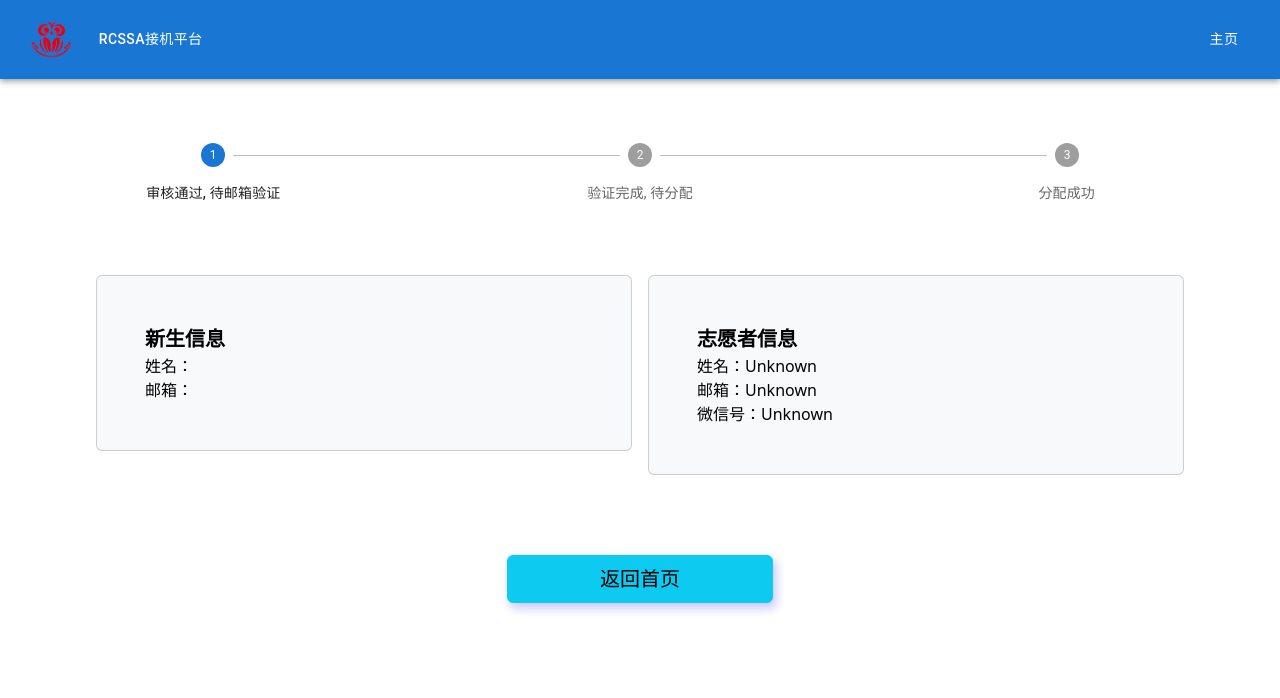
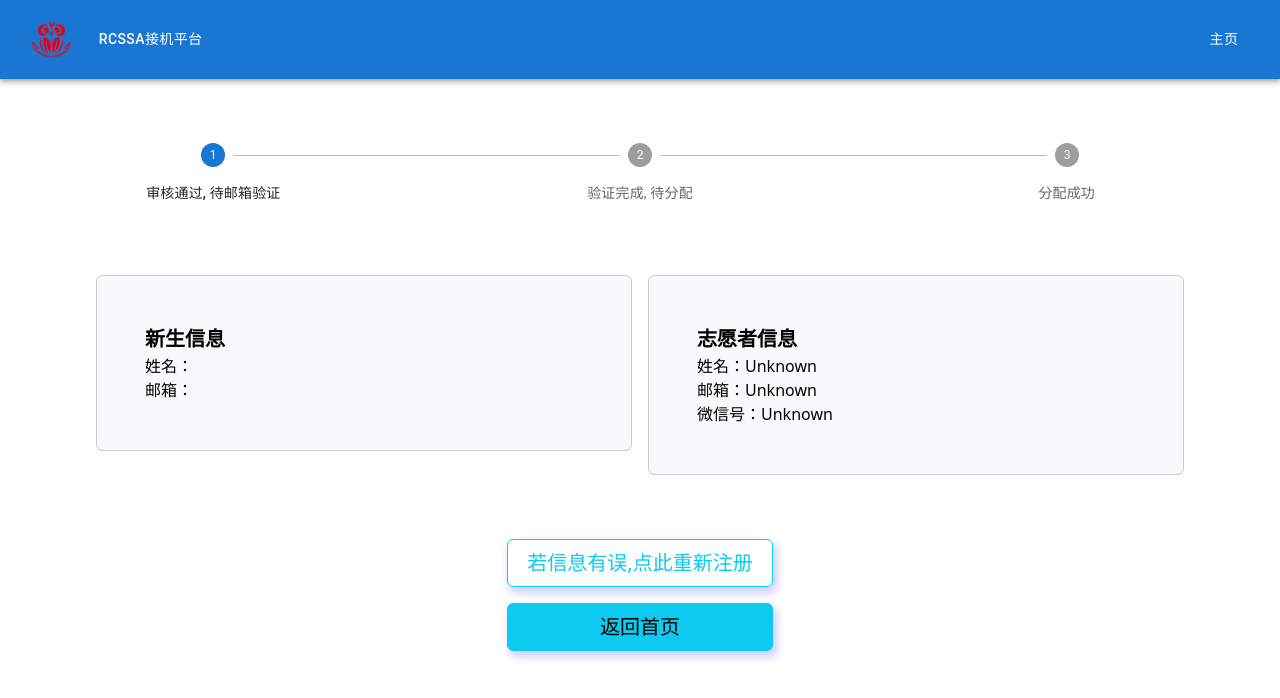
Before and after one commit to RCSSA/Freshmen-Airport-Pickup-Frontend, a React (Create React App) app in the folder airport-pickup/: page /studentallocate in a window 1280 px wide. Shown: the top 698 px of the page. Built offline with nearby package versions, Linux system fonts and the light colour scheme.

Commit message:
Alexia1 (#12)
* update status pages, fix timezone

* update requireauth

* update choosetime page and other frontends

* connect status page

* add delete button

* update info page

```diff
--- a/airport-pickup/src/pages/students/studentAllocatePage.js
+++ b/airport-pickup/src/pages/students/studentAllocatePage.js
@@ -50,16 +50,19 @@ export default function StudentAllocatePage(props) {
             </div>
             </div>
         </div>
-      <div>
+        <div className='d-flex full-width flex-column align-items-center'>
             <button
-          onClick={() => {
-            navigate("/");
-          }}
+                className="btn btn-outline-info fs-5 py-2 homepage-btn"
+            >
+                若信息有误,点此重新注册
+            </button>
+            <button
+                onClick={() => {navigate("/");}}
                 className="btn btn-info fs-5 my-3 py-2 homepage-btn"
             >
                 返回首页
             </button>
         </div>
     </div>
-  );
+  )
 }
--- a/airport-pickup/src/pages/students/studentLogin.js
+++ b/airport-pickup/src/pages/students/studentLogin.js
@@ -65,7 +65,7 @@ export default function StudentLoginPage(props) {
               </label>
               <input
                 type="text"
-                pattern="[A-Za-z]+"
+                pattern = "[A-Za-z]+"
                 className="form-control"
                 id="validationCustom01"
                 placeholder="e.g. Juan"
@@ -80,7 +80,7 @@ export default function StudentLoginPage(props) {
               </label>
               <input
                 type="text"
-                pattern="[A-Za-z]+"
+                pattern = "[A-Za-z]+"
                 className="form-control"
                 id="validationCustom02"
                 placeholder="e.g. Huang"
--- a/airport-pickup/src/pages/volunteers/Loginpage.js
+++ b/airport-pickup/src/pages/volunteers/Loginpage.js
@@ -63,7 +63,7 @@ export default function Loginpage(props) {
               </label>
               <input
                 type="text"
-                pattern="[A-Za-z]+"
+                pattern = "[A-Za-z]+"
                 className="form-control"
                 id="validationCustom01"
                 placeholder="e.g. Juan"
@@ -78,7 +78,7 @@ export default function Loginpage(props) {
               </label>
               <input
                 type="text"
-                pattern="[A-Za-z]+"
+                pattern = "[A-Za-z]+"
                 className="form-control"
                 id="validationCustom02"
                 placeholder="e.g. Huang"
--- a/airport-pickup/src/pages/volunteers/TimeInfoPage.js
+++ b/airport-pickup/src/pages/volunteers/TimeInfoPage.js
@@ -52,7 +52,9 @@ export default function TimeInfoPage(props) {
         <div>
           {/* 分配信息 */}
           {props.studentList.map((student, index) => (
-            <div className="card text-bg-light p-3" key={index}>
+            <div className="card text-bg-light p-3 py-4 mt-3" key={index}>
+              <div className="row m-0 full-width">
+                <div className="col-12 col-lg-6">
                   <div>航班号：{student.flight_number}</div>
                   <div>
                     到达机场时间：
@@ -61,7 +63,8 @@ export default function TimeInfoPage(props) {
                     })}
                   </div>
                   <div>机场：{student.airport}</div>
-              <div className="d-flex align-items-center">
+                </div>
+                <div className="col-12 col-lg-6 d-flex align-items-center justify-content-end">
                   <p className="text-success me-3 mt-3">状态: 分配成功</p>
                   <div
                     className="btn btn-outline-danger"
@@ -72,6 +75,8 @@ export default function TimeInfoPage(props) {
                     删除
                   </div>
                 </div>
+              </div>
+
             </div>
           ))}
         </div>
```
Also changed, not shown: airport-pickup/src/pages/students/newStudentPage.js (+6 -2 lines), airport-pickup/src/pages/volunteers/Registerpage.js (+14 -2 lines). Lines whose indentation alone changed are shown as unchanged.
